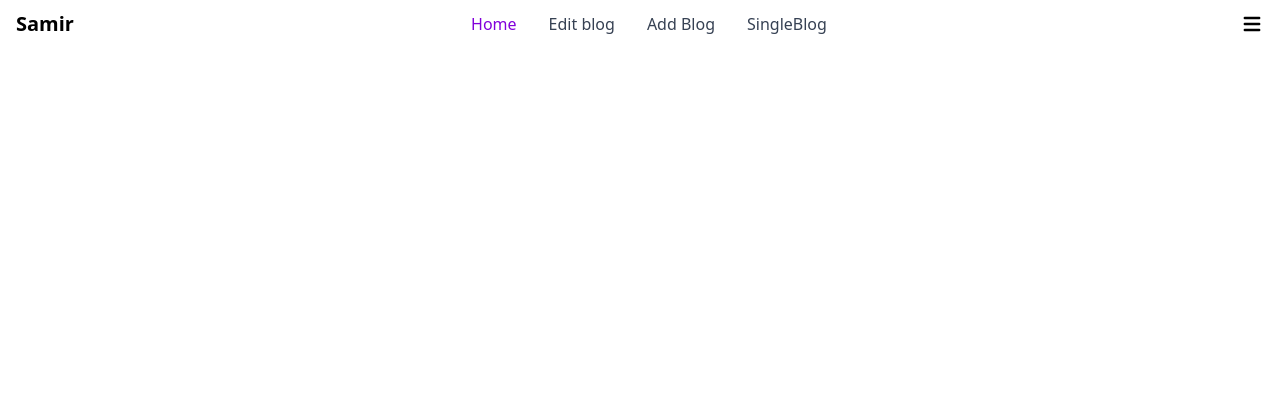
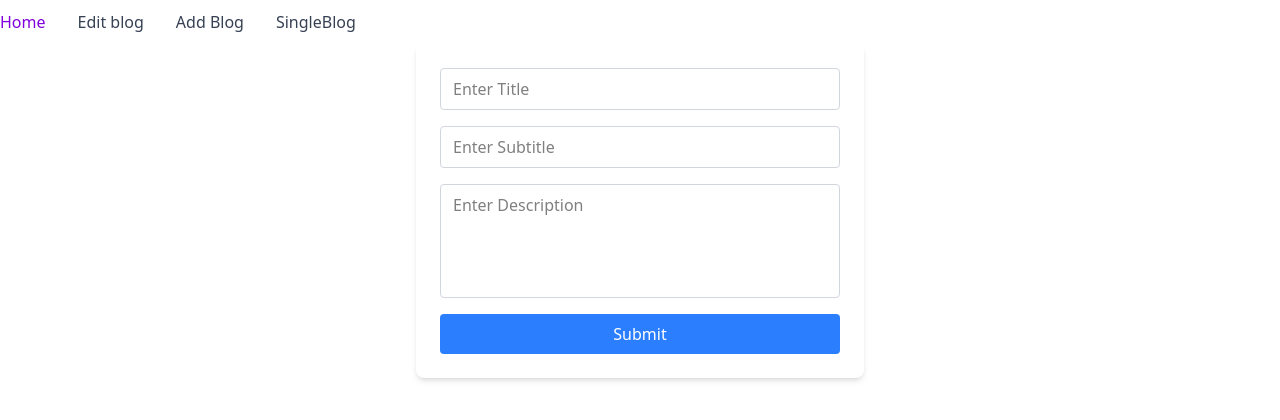
Before and after one commit to acidicsameer/CMS-frontend-, a React app: page /add in a window 1280 px wide. Shown: the top 420 px of the page. Built offline with nearby package versions, Linux system fonts and the light colour scheme; the HTML template or start-up script is replaced by a standard one.

Commit message:
successfully learnt how to add data using post method with formData technique

```diff
--- a/src/App.jsx
+++ b/src/App.jsx
@@ -3,15 +3,16 @@ import { BrowserRouter,Routes,Route } from 'react-router-dom'
  import Navbar from './components/Navbar'
 
 import Home from './Pages/HomePage/Home'
+import CreateBlog from './Pages/CreateBlog/CreateBlog'
 
 export const App = () => {
   return (
     <>
 <BrowserRouter>
 <Navbar/>
-
   <Routes>
   <Route path="/" element={<Home/>}/>
+  <Route path="/add" element={<CreateBlog/>}/>
 
 
   </Routes>
--- /dev/null
+++ b/src/Pages/CreateBlog/CreateBlog.jsx
@@ -0,0 +1,74 @@
+import axios from 'axios'
+import { useNavigate } from 'react-router-dom'
+
+const CreateBlog = () => {
+
+
+    const navigate=useNavigate()
+
+
+
+
+
+      const addBlog= async(e)=>{
+           e.preventDefault()
+         const formData= new FormData(e.target)
+         console.log(...formData)
+
+         const data={
+             title :formData.get("title"),
+             subTitle:formData.get("subTitle"),
+             description:formData.get("description"),
+
+         }
+      const response= await axios.post ("http://localhost:3000/blog",data)
+      if(response.status==201)
+      {
+        navigate("/")
+      }
+
+
+      }
+
+  return (
+  <>
+<form  onSubmit={addBlog}
+  className="max-w-md mx-auto p-6 bg-white rounded-lg shadow-md flex flex-col gap-4">
+  <input
+    type="text"
+    name="title"
+
+    placeholder="Enter Title"
+    className="border border-gray-300 rounded px-3 py-2 focus:outline-none focus:ring-2 focus:ring-blue-500"
+  />
+
+  <input
+    type="text"
+    name='subTitle'
+
+    placeholder="Enter Subtitle"
+    className="border border-gray-300 rounded px-3 py-2 focus:outline-none focus:ring-2 focus:ring-blue-500"
+  />
+
+  <textarea
+    placeholder="Enter Description"
+    rows="4"
+
+    name='description'
+    className="border border-gray-300 rounded px-3 py-2 focus:outline-none focus:ring-2 focus:ring-blue-500 resize-none"
+  ></textarea>
+
+  <button
+    type="submit"
+
+    className="bg-blue-500 text-white py-2 rounded hover:bg-blue-600 transition-colors"
+  >
+    Submit
+  </button>
+</form>
+
+  </>
+  )
+}
+
+export default CreateBlog
--- a/src/Pages/HomePage/Home.jsx
+++ b/src/Pages/HomePage/Home.jsx
@@ -17,9 +17,9 @@ const Home = () => {
   }, []);
   return (
     <>
-      <h1> hi </h1>
-      <ul>
-        {items.map((item) => (
+
+      <ul className="mt-7  flex flex-wrap justify-around ">
+        {items.map((item)=> (
           <div
             key={item._id}
             style={{
@@ -28,8 +28,8 @@ const Home = () => {
               padding: "10px",
             }}
           >
-            <h2>{item.title}</h2>
-            <h4>{item.subTitle}</h4>
+            <h2 className="text-black text-xl text-center ">{item.title}</h2>
+            <h4 className=" font-semibold text-center ">{item.subTitle}</h4>
             <p>{item.description}</p>
           </div>
         ))}
--- a/src/components/Navbar.jsx
+++ b/src/components/Navbar.jsx
@@ -1,31 +1,13 @@
 import React from 'react'
+import { useNavigate } from 'react-router-dom'
 
  const Navbar = () => {
+     const navigate=useNavigate()
   return (
     <nav className="bg-white border-gray-200 py-2.5 dark:bg-gray-900">
-    <div className="flex flex-wrap items-center justify-between max-w-screen-xl px-4 mx-auto">
-        <a href="#" className="flex items-center">
-            <span className="self-center text-xl font-semibold whitespace-nowrap dark:text-white">Samir </span>
-        </a>
-        <div className="flex items-center lg:order-2">
-            <div className="hidden mt-2 mr-4 sm:inline-block">
-                <span></span>
-            </div>
 
 
-				<span className="sr-only">Open main menu</span>
-				<svg className="w-6 h-6" fill="currentColor" viewBox="0 0 20 20" xmlns="http://www.w3.org/2000/svg">
-					<path fill-rule="evenodd"
-						d="M3 5a1 1 0 011-1h12a1 1 0 110 2H4a1 1 0 01-1-1zM3 10a1 1 0 011-1h12a1 1 0 110 2H4a1 1 0 01-1-1zM3 15a1 1 0 011-1h12a1 1 0 110 2H4a1 1 0 01-1-1z"
-						clip-rule="evenodd"></path>
-				</svg>
-				<svg className="hidden w-6 h-6" fill="currentColor" viewBox="0 0 20 20" xmlns="http://www.w3.org/2000/svg">
-					<path fill-rule="evenodd"
-						d="M4.293 4.293a1 1 0 011.414 0L10 8.586l4.293-4.293a1 1 0 111.414 1.414L11.414 10l4.293 4.293a1 1 0 01-1.414 1.414L10 11.414l-4.293 4.293a1 1 0 01-1.414-1.414L8.586 10 4.293 5.707a1 1 0 010-1.414z"
-						clip-rule="evenodd"></path>
-				</svg>
 
-        </div>
         <div className="items-center justify-between w-full lg:flex lg:w-auto lg:order-1" id="mobile-menu-2">
             <ul className="flex flex-col mt-4 font-medium lg:flex-row lg:space-x-8 lg:mt-0">
                 <li>
@@ -38,8 +20,8 @@ import React from 'react'
                         className="block py-2 pl-3 pr-4 text-gray-700 border-b border-gray-100 hover:bg-gray-50 lg:hover:bg-transparent lg:border-0 lg:hover:text-purple-700 lg:p-0 dark:text-gray-400 lg:dark:hover:text-white dark:hover:bg-gray-700 dark:hover:text-white lg:dark:hover:bg-transparent dark:border-gray-700">Edit blog </a>
                 </li>
                 <li>
-                    <a href="/add"
-                        className="block py-2 pl-3 pr-4 text-gray-700 border-b border-gray-100 hover:bg-gray-50 lg:hover:bg-transparent lg:border-0 lg:hover:text-purple-700 lg:p-0 dark:text-gray-400 lg:dark:hover:text-white dark:hover:bg-gray-700 dark:hover:text-white lg:dark:hover:bg-transparent dark:border-gray-700">Add Blog </a>
+                    <button  onClick={()=>navigate("/add")}
+                        className="block py-2 pl-3 pr-4 text-gray-700 border-b border-gray-100 hover:bg-gray-50 lg:hover:bg-transparent lg:border-0 lg:hover:text-purple-700 lg:p-0 dark:text-gray-400 lg:dark:hover:text-white dark:hover:bg-gray-700 dark:hover:text-white lg:dark:hover:bg-transparent dark:border-gray-700">Add Blog </button>
                 </li>
 
                 <li>
@@ -49,7 +31,7 @@ import React from 'react'
 
             </ul>
         </div>
-    </div>
+
 </nav>
 
   )
```
